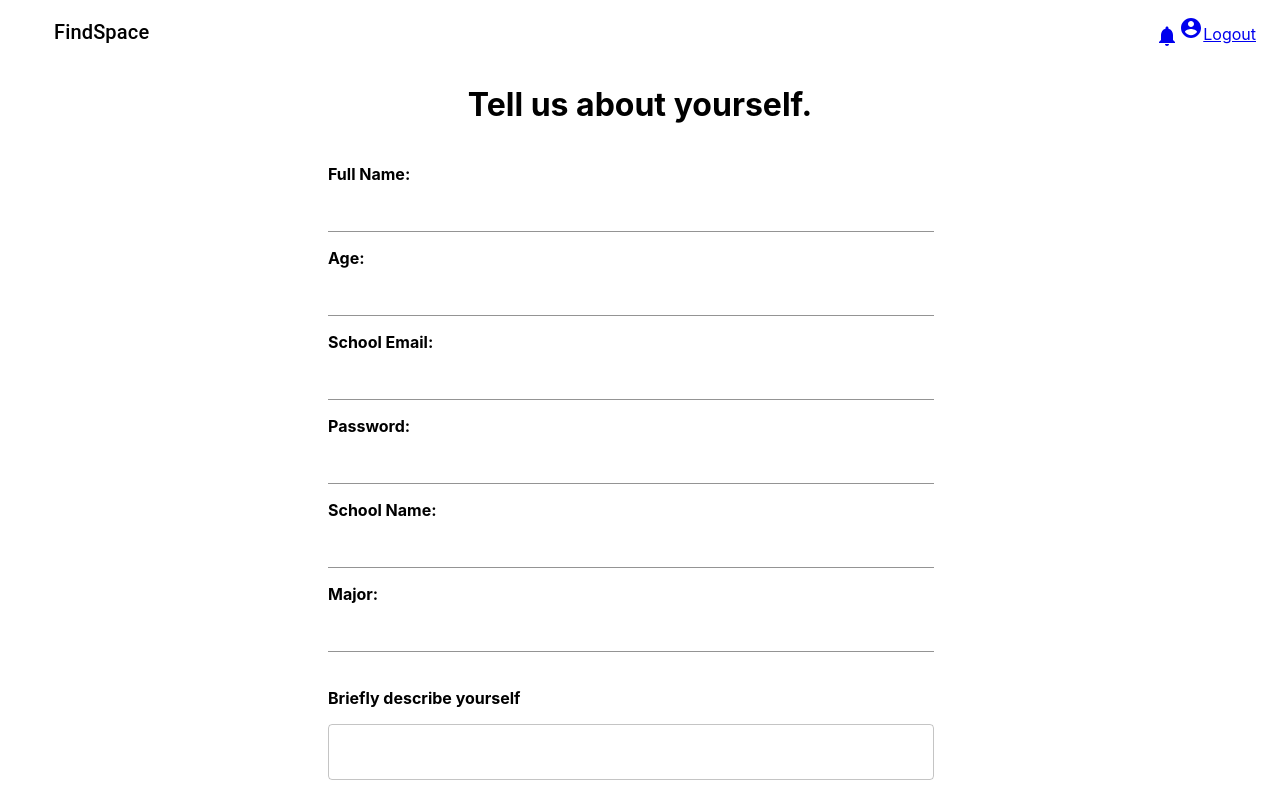
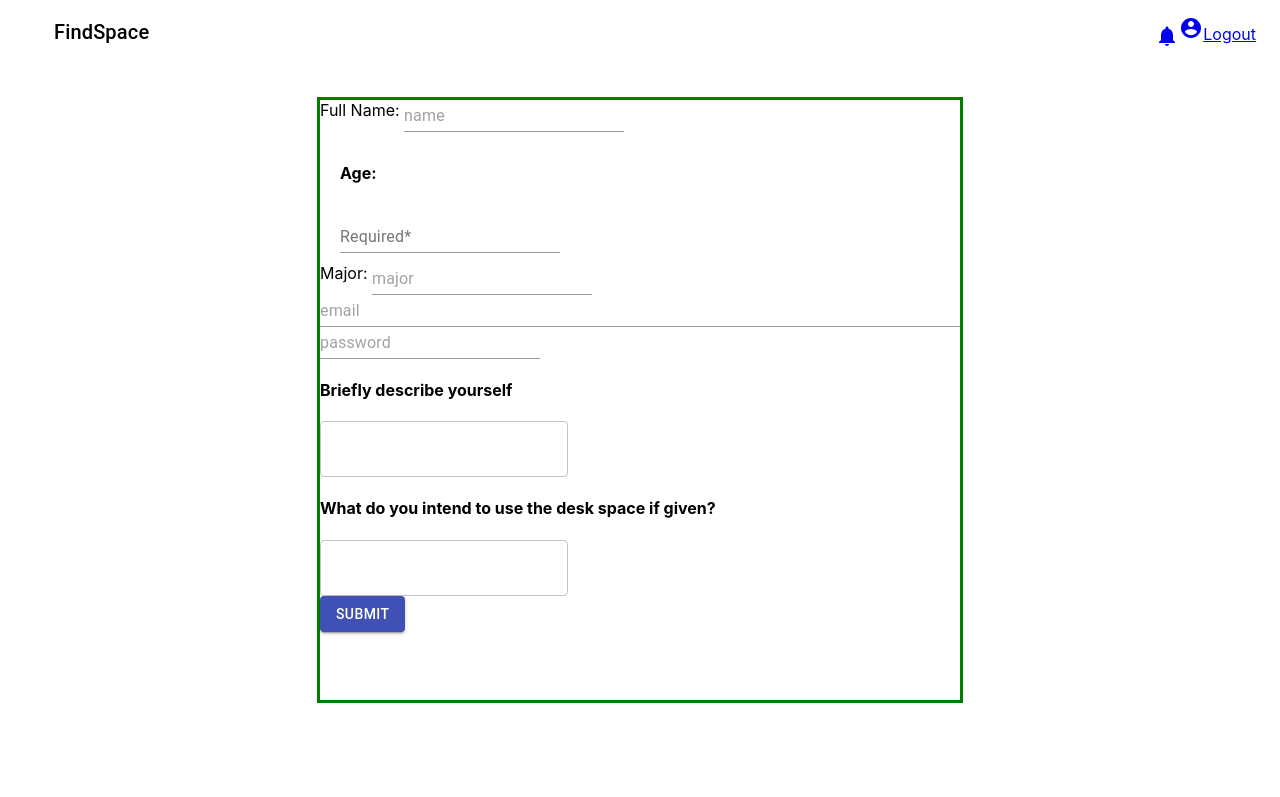
Before and after one commit to JonaChen98/FindSpace, a React (Create React App) app in the folder client/: page /profilesetup_student in a window 1280 px wide. Shown: the top 797 px of the page. Built offline with nearby package versions, Linux system fonts and the light colour scheme.

Commit message:
Added form validation to profile setup page for students, need to finish design

```diff
--- a/client/src/pages/ProfileSetup_Student.js
+++ b/client/src/pages/ProfileSetup_Student.js
@@ -1,41 +1,122 @@
 import React, {useState} from 'react';
-import { makeStyles } from '@material-ui/core/styles';
 import TextField from '@material-ui/core/TextField';
 import Navbar from '../components/navbar';
 import { useHistory } from 'react-router-dom';
 import Button from '@material-ui/core/Button';
 import Footer from '../components/footer';
 import axios from 'axios';
+import '../styles/profilesetup.css';
 
-const useStyles = makeStyles((theme) => ({
-  root: {
-    '& > *': {
-      margin: theme.spacing(1),
-      width: '60ch',
-    },
-  },
-}));
 
-function ProfileSetupStudent() {
-  const classes = useStyles();
 
+
+const initialState = {
+  name: "",
+  email: "",
+  age: "",
+  password: "",
+  major: "",
+  nameError: "",
+  emailError: "",
+  passwordError: ""
+};
+
+export default class ValiationForm extends React.Component {
+  state = initialState;
+
+  handleChange = event => {
+    const isCheckbox = event.target.type === "checkbox";
+    this.setState({
+      [event.target.name]: isCheckbox
+        ? event.target.checked
+        : event.target.value
+    });
+  };
+
+  // onChange = (e) => {
+  //   /*
+  //     Because we named the inputs to match their
+  //     corresponding values in state, it's
+  //     super easy to update the state
+  //   */
+  //   this.setState({ [e.target.name]: e.target.value });
+  // }
+
+  // signUp = (e) => {
+  //   e.preventDefault();
+
+
+
+    // const [name, setName] = useState("");
+    // const [email, setEmail] = useState("");
+    // const [password, setPassword] = useState("");
+    // const [major, setMajor] = useState("");
+    // const [age, setAge] = useState(0);
+
+  //   axios.post('/api/register-student', {
+  //       name: this.state.name,
+  //       password: this.state.password,
+  //       age: this.state.age,
+  //       school_email: this.state.email,
+  //       major: this.state.major
+  //     })
+  //     .then(res => {
+  //       localStorage.setItem("studentInfo", JSON.stringify(res.data.student));
+  //      // history.push('/student-dashboard');
+  //     })
+  //     .catch((err) => {
+  //       console.log("Error");
+  //     })
+  // }
+
+  validate = () => {
+    let nameError = "";
+    let emailError = "";
+    let passwordError = "";
+    let ageError = "";
+    let majorError = "";
+
+    if (!this.state.name) {
+      nameError = "Please enter your first and last name.";
+    }
+
+    if (!this.state.email.includes(".edu")){
+      emailError = "invalid email";
+    }
+    if (isNaN(this.state.age)){
+      ageError = "Enter a number.";
+    }
+
+    if (this.state.password.length < 8){
+      passwordError = "Password must be 8 characters";
+    }
+
+    if (emailError || nameError || passwordError|| ageError || majorError) {
+      this.setState({ emailError, nameError, passwordError,
+        ageError, majorError });
+      return false;
+    }
+
+    return true;
+  };
+
+
+  handleSubmit = event => {
+    event.preventDefault();
+    const isValid = this.validate();
     const history = useHistory();
 
-  const [name, setName] = useState("");
-  const [email, setEmail] = useState("");
-  const [password, setPassword] = useState("");
-  const [major, setMajor] = useState("");
-  const [age, setAge] = useState(0);
-
-  const signUp = (e) => {
-    e.preventDefault();
-
+    if (isValid) {
+      console.log(this.state);
+      // clear form
+      this.setState(initialState);
+      // console.log(this.state.name);
       axios.post('/api/register-student', {
-        "name": name,
-        "password": password,
-        "age": age,
-        "school_email": email,
-        "major": major
+              name: this.state.name,
+              password: this.state.password,
+              age: this.state.age,
+              school_email: this.state.email,
+              major: this.state.major
             })
             .then(res => {
               localStorage.setItem("studentInfo", JSON.stringify(res.data.student));
@@ -44,48 +125,159 @@ function ProfileSetupStudent() {
             .catch((err) => {
               console.log("Error");
             })
+
     }
+  };
+
+  render() {
     return (
     <div>
       <Navbar/>
+        <div  className="center">
+          <form onSubmit={this.handleSubmit} className="form">
             <div>
-        <h1 style={{textAlign:"center"}}> Tell us about yourself.</h1>
-        <form className={classes.root} noValidate autoComplete="off" style={{margin: "auto", width: "50%", padding: "10px"}}>
-            <h4> Full Name: </h4>
-            <TextField id="margin-none-standard-multiline-flexible" onChange={event => setName(event.target.value)}/>
+            <label> Full Name: </label>
+              <TextField
+                name="name"
+                placeholder="name"
+                value={this.state.name}
+                onChange={this.handleChange}
+              />
+              <div style={{ fontSize: 12, color: "red" }}>
+                {this.state.nameError}
+              </div>
+            </div>
+
+            <div className="text-field">
               <h4> Age: </h4>
-            <TextField id="margin-none" onChange={event => setAge(event.target.value)}/>
-            <h4> School Email: </h4>
-            <TextField id="margin-none" onChange={event => setEmail(event.target.value)}/>
-            <h4> Password: </h4>
-            <TextField id="margin-none" onChange={event => setPassword(event.target.value)}/>
-            <h4> School Name: </h4>
-            <TextField id="margin-none"/>
-            <h4> Major: </h4>
-            <TextField id="margin-none" onChange={event => setMajor(event.target.value)}/>
-        </form>
+              <TextField
+                label="Required*"
+                name="age"
+                placeholder="age"
+                value={this.state.age}
+                onChange={this.handleChange}
+
+              />
+
+              {/* <div style={{ fontSize: 12, color: "red" }}> */}
+                {this.state.ageError}
+              {/* </div> */}
             </div>
 
             <div>
-      <form className={classes.root} noValidate autoComplete="off" style={{margin: "auto", width: "50%", padding: "10px"}}>
+            <label> Major: </label>
+            <TextField
+                name="major"
+                placeholder="major"
+                value={this.state.major}
+                onChange={this.handleChange}
+              />
+              <div style={{ fontSize: 12, color: "red" }}>
+                {this.state.majorError}
+              </div>
+            </div>
+            <div>
+            <TextField
+                name="email"
+                fullWidth
+                placeholder="email"
+                value={this.state.email}
+                onChange={this.handleChange}
+              />
+              <div style={{ fontSize: 12, color: "red" }}>
+                {this.state.emailError}
+              </div>
+            </div>
+            <div>
+            <TextField
+                type="password"
+                name="password"
+                placeholder="password"
+                value={this.state.password}
+                onChange={this.handleChange}
+              />
+              <div style={{ fontSize: 12, color: "red" }}>
+                {this.state.passwordError}
+              </div>
+            </div>
+            <div>
               <h4> Briefly describe yourself</h4>
                   <TextField id="standard-basic" variant="outlined" />
               <h4> What do you intend to use the desk space if given?</h4>
                   <TextField id="standard-basic" variant="outlined" />
-
-        <Button variant="contained" type="submit" color="primary" onClick={(e) => signUp(e)} style={{justifyContent: "center", alignItems: "center"}}>
+            </div>
+            <Button variant="contained" type="submit" color="primary" style={{justifyContent: "center", alignItems: "center"}}>
                 Submit
             </Button>
           </form>
-
-      <hr>
-      </hr>
         </div>
 
-    <Footer/>
+
+      {/* <Footer/> */}
 
     </div>
+
     );
   }
+}
 
-export default ProfileSetupStudent;
+// function ProfileSetupStudent() {
+//   // const classes = useStyles();
+
+//   const history = useHistory();
+
+//   const [name, setName] = useState("");
+//   const [email, setEmail] = useState("");
+//   const [password, setPassword] = useState("");
+//   const [major, setMajor] = useState("");
+//   const [age, setAge] = useState(0);
+
+
+
+//   return (
+//     <div>
+//       <Navbar/>
+
+//       <div className="center">
+
+//       <div>
+//         <h1 style={{textAlign:"center"}}> Tell us about yourself.</h1>
+//         <form onSubmit=noValidate autoComplete="off">
+
+//             <h4> Full Name: </h4>
+//             <TextField required id="standard-required" name="checkname" label="required" onChange={event => setName(event.target.value)}/>
+//             <h4> Age: </h4>
+//             <TextField required id="margin-none" onChange={event => setAge(event.target.value)}/>
+//             <h4> School Email: </h4>
+//             <TextField required id="margin-none" onChange={event => setEmail(event.target.value)}/>
+//             <h4> Password: </h4>
+//             <TextField id="margin-none" onChange={event => setPassword(event.target.value)}/>
+//             <h4> School Name: </h4>
+//             <TextField id="margin-none"/>
+//             <h4> Major: </h4>
+//             <TextField id="margin-none" onChange={event => setMajor(event.target.value)}/>
+//         </form>
+//       </div>
+
+//     <div>
+//       <form noValidate autoComplete="off" style={{margin: "auto", width: "50%", padding: "10px"}}>
+//         <h4> Briefly describe yourself</h4>
+//           <TextField id="standard-basic" variant="outlined" />
+//         <h4> What do you intend to use the desk space if given?</h4>
+//           <TextField id="standard-basic" variant="outlined" />
+
+//         <Button variant="contained" type="submit" color="primary" onClick={(e) => signUp(e)} style={{justifyContent: "center", alignItems: "center"}}>
+//             Submit
+//         </Button>
+//       </form>
+//     </div>
+//     </div>
+//     <hr/>
+//     <Footer/>
+
+//     </div>
+//   );
+
+// };
+
+// export default ProfileSetupStudent;
--- a/client/src/pages/Signup.js
+++ b/client/src/pages/Signup.js
@@ -1,6 +1,5 @@
 import React from 'react';
 import { makeStyles } from '@material-ui/core/styles';
-import Card from '@material-ui/core/Card';
 import Button from '@material-ui/core/Button';
 import { Link } from 'react-router-dom';
 
--- /dev/null
+++ b/client/src/styles/profilesetup.css
@@ -0,0 +1,21 @@
+.center {
+    /* padding: 70px 0;
+    border: 3px solid green;
+    text-align: center; */
+    position: absolute;
+    width: 50%;
+    height: 75%;
+    top: 50%;
+    left:50%;
+    transform: translate(-50%, -50%);
+    border: 3px solid green;
+  }
+  .form{
+      align-items: center;
+  }
+.text-field {
+    padding-top: 10px;
+    padding-bottom: 10px;
+    padding-left: 20px;
+    padding-right: 20px;
+}
```
Lines whose indentation alone changed are shown as unchanged.
